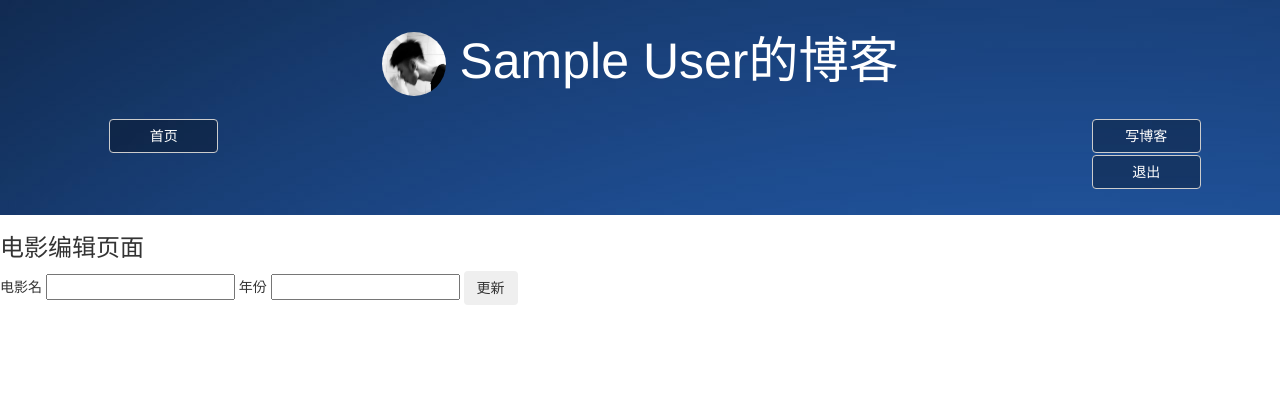
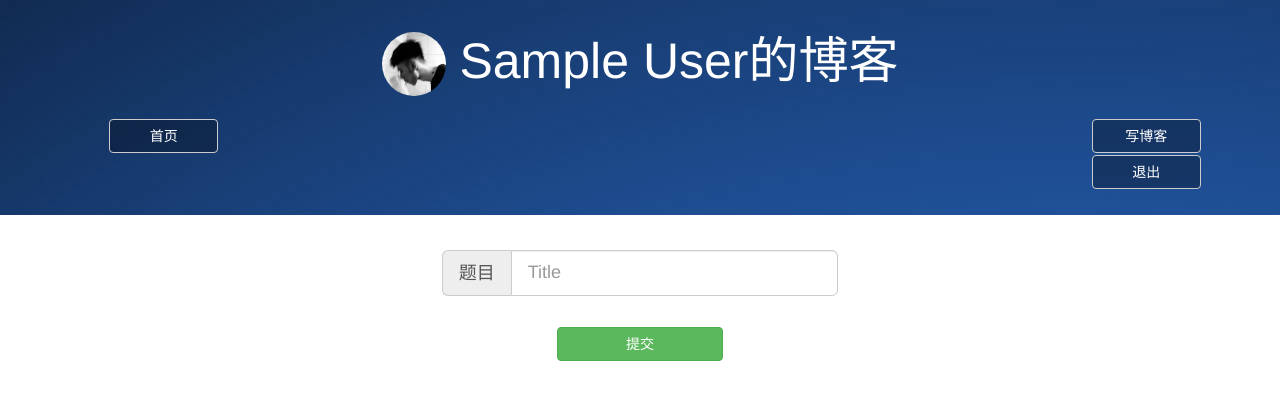
Before and after one commit to Jian-er/watchlist, a Flask app: page /ariticle_id/edit/1 in a window 1280 px wide. Shown: the top 400 px of the page. Run offline with Flask 2, Linux system fonts and the light colour scheme; a user stored in the database is signed in; tables that the repository leaves empty hold one stand-in row (values such as "Sample post"); some libraries are stand-ins or nearby versions.

Commit message:
删除和编辑页面优化

```diff
--- a/project/templates/edit.html
+++ b/project/templates/edit.html
@@ -1,9 +1,20 @@
 {% extends 'base.html' %}
 {% block content %}
-    <h3>电影编辑页面</h3>
     <form action="" method="post">
-        电影名 <input type="text" name="title" autocomplete="off" required>
-        年份   <input type="text" name="year" autocomplete="off" required>
-        <input type="submit" class="btn" name="submit" value="更新">
+        <div class="form-group">
+            <div class="col-md-4 col-md-offset-4" >
+                <div class="input-group input-group-lg" style="margin-bottom: 8%;margin-top: 5%">
+                  <span class="input-group-addon" id="sizing-addon1">题目</span>
+                  <input type="text" class="form-control" placeholder="Title" aria-describedby="sizing-addon1" name="title">
+                </div>
+                <button type="submit" class="btn btn-success center-block" style="width: 42%">提交</button>
+            </div>
+        </div>
     </form>
+{#    <h3>电影编辑页面</h3>#}
+{#    <form action="" method="post">#}
+{#        电影名 <input type="text" name="title" autocomplete="off" required>#}
+{#        年份   <input type="text" name="year" autocomplete="off" required>#}
+{#        <input type="submit" class="btn" name="submit" value="更新">#}
+{#    </form>#}
 {% endblock %}
--- a/project/views.py
+++ b/project/views.py
@@ -44,22 +44,15 @@ def index():
 @app.route('/ariticle_id/edit/<int:ariticle_id>', methods=['GET', 'POST'])
 @login_required
 def edit(ariticle_id):
-    movie = Ariticles.query.get_or_404(ariticle_id)
+    ariticle = Ariticles.query.get_or_404(ariticle_id)
 
     if request.method == 'POST':
         title = request.form['title']
-        year = request.form['year']
-
-        if not title or not year or len(year) > 4 or len(title) > 60:
-            flash('输入错误')
-            return redirect(url_for('edit'), movie_id=ariticle_id)
-
-        movie.title = title
-        movie.year = year
+        ariticle.title = title
         db.session.commit()
         flash('电影信息已经更新')
         return redirect(url_for('index'))
-    return render_template('edit.html', movie=movie)
+    return render_template('edit.html', ariticle=ariticle_id)
 
 @app.route('/settings',methods=['GET','POST'])
 @login_required
```
Also changed, not shown: project/templates/index.html (+3 -35 lines).
